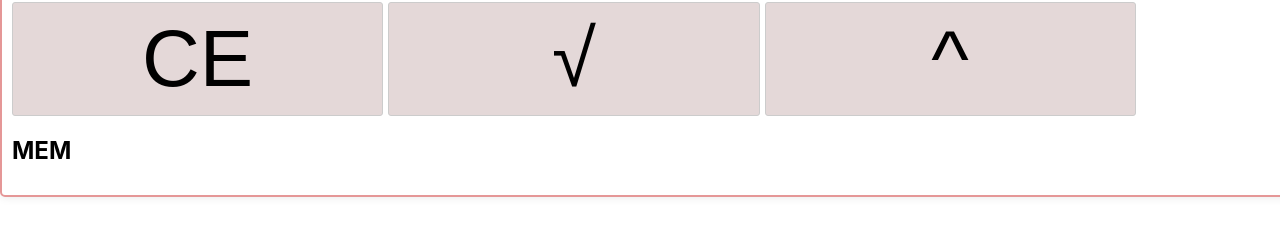
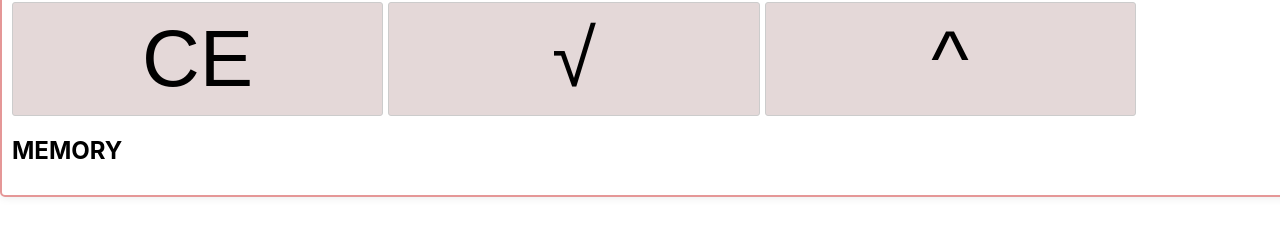
Before and after one commit to Hayweezyana/reactjs_calculator, a React (Create React App) app: page / in a window 1280 px wide. Shown: the part 541-767 px from the top of the page. Built offline with nearby package versions, Linux system fonts and the light colour scheme.

Commit message:
file-path_updates

```diff
--- a/src/Calculator.js
+++ b/src/Calculator.js
@@ -25,9 +25,9 @@ function Calculator() {
       setResult("");
     } else if (value === "CE") {
       setBuffer((prevBuffer) => prevBuffer.slice(0, -1)); // Clear the last entry
-    } else if (value === "sqrt") {
+    } else if (value === "√") {
       setResult(math.sqrt(math.evaluate(buffer)));
-    } else if (value === "pow") {
+    } else if (value === "^") {
       setBuffer((prevBuffer) => prevBuffer + "^");
     } else {
       setBuffer((prevBuffer) => prevBuffer + value);
@@ -51,7 +51,7 @@ function Calculator() {
         ))}
       </div>
       <div className="recent-calculations">
-        <h2> MEM </h2>
+        <h2> MEMORY </h2>
         <ul>
           {recentCalculations.map((calculation, index) => (
             <li key={index}>{`${calculation.expression} = ${calculation.result}`}</li>
```
